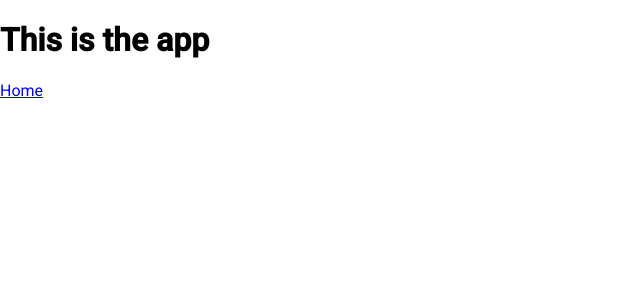
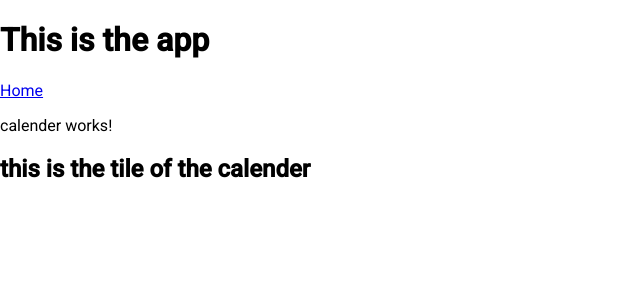
Before and after one commit to casparemiljensen/competex-frontend, an Angular app in the folder CompeteX/: page /calender in a window 1280 px wide. Before the commit this address led to /. Shown: the top 300 px of the page, without its empty margins (0-640 px from the left). Built offline with nearby package versions, Linux system fonts and the light colour scheme.

Commit message:
Calender-page is created

```diff
--- a/CompeteX/src/app/app-routing.module.ts
+++ b/CompeteX/src/app/app-routing.module.ts
@@ -1,9 +1,11 @@
 import { NgModule } from '@angular/core';
 import { RouterModule, Routes } from '@angular/router';
 import { HomeComponent } from './home/home.component';
+import { CalenderComponent } from './calender/calender.component';
 
 const routes: Routes = [
   { path: 'home', component: HomeComponent},
+  { path: 'calender', component: CalenderComponent},
   { path: '', redirectTo: 'home', pathMatch: 'full'}
 ];
 
--- a/CompeteX/src/app/app.module.ts
+++ b/CompeteX/src/app/app.module.ts
@@ -5,11 +5,13 @@ import { AppRoutingModule } from './app-routing.module';
 import { AppComponent } from './app.component';
 import { HomeComponent } from './home/home.component';
 import { provideAnimationsAsync } from '@angular/platform-browser/animations/async';
+import { CalenderComponent } from './calender/calender.component';
 
 @NgModule({
   declarations: [
     AppComponent,
-    HomeComponent
+    HomeComponent,
+    CalenderComponent
   ],
   imports: [
     BrowserModule,
--- /dev/null
+++ b/CompeteX/src/app/calender/calender.component.html
@@ -0,0 +1,2 @@
+<p>calender works!</p>
+<h2>{{ title }}</h2>
--- /dev/null
+++ b/CompeteX/src/app/calender/calender.component.ts
@@ -0,0 +1,10 @@
+import { Component } from '@angular/core';
+
+@Component({
+  selector: 'app-calender',
+  templateUrl: './calender.component.html',
+  styleUrl: './calender.component.css'
+})
+export class CalenderComponent {
+  title = "this is the tile of the calender"
+}
```
Also changed, not shown: CompeteX/src/app/app.component.html (line endings or trailing spaces), CompeteX/src/app/calender/calender.component.css (added), 1 other file (tests, documents, lock files or other folders).
